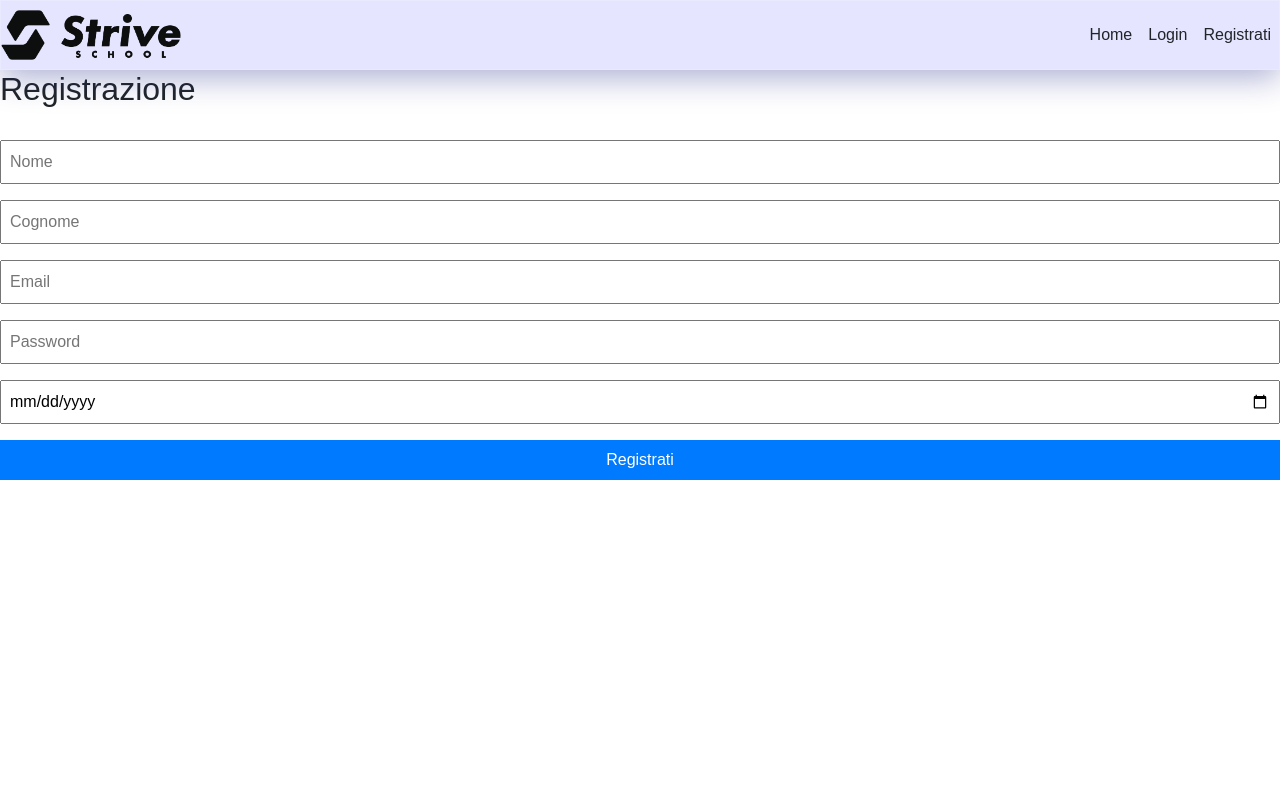
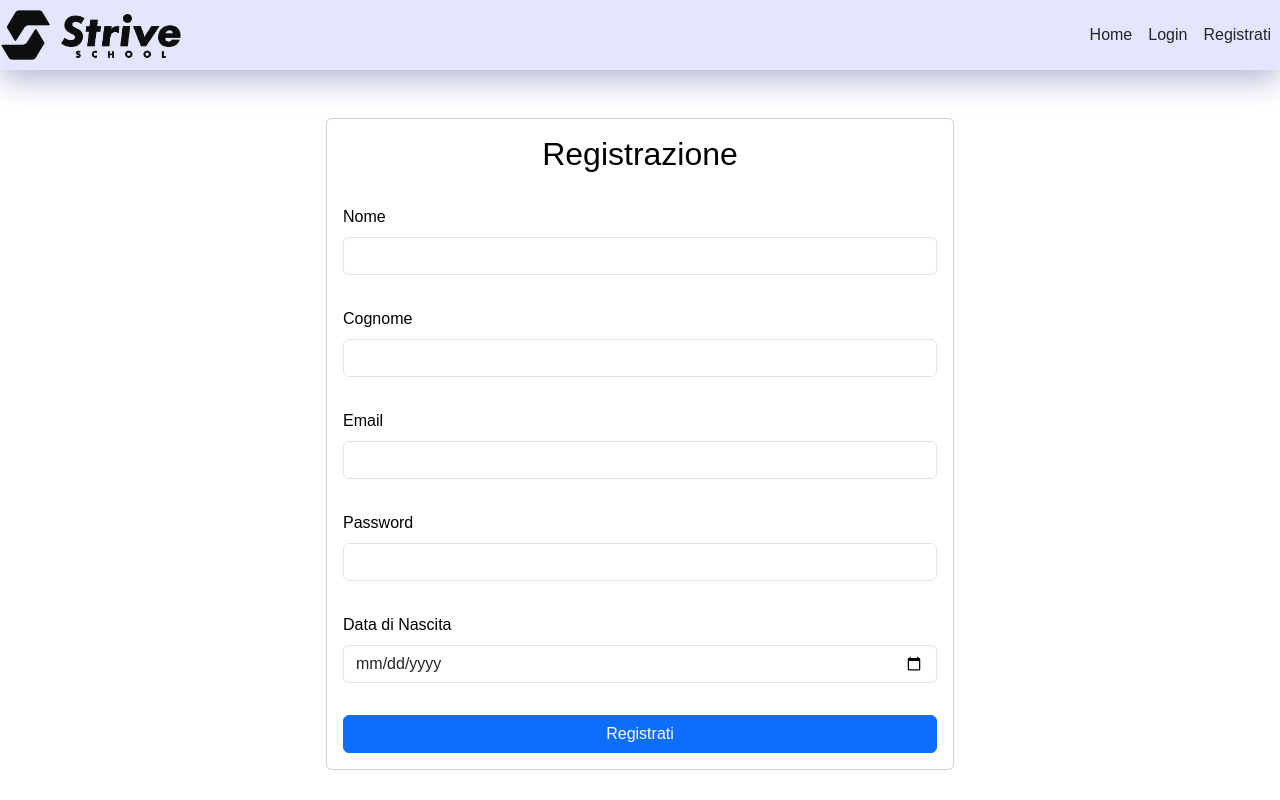
Before and after one commit to 4ntonino/MernBlog---Progetto-Finale, a React (Vite) app in the folder frontend/: page /register in a window 1280 px wide. Built offline with nearby package versions, Linux system fonts and the light colour scheme.

Commit message:
modifiche minori

```diff
--- a/frontend/src/pages/CreatePost.jsx
+++ b/frontend/src/pages/CreatePost.jsx
@@ -1,18 +1,10 @@
-
-// Importa useNavigate da react-router-dom per la navigazione programmatica
+import React, { useState, useEffect } from "react";
 import { useNavigate } from "react-router-dom";
-// Importo la funzione createPost dal mio file services/api
-
-// Importa il file CSS per gli stili specifici di questo componente
-import { useState, useEffect } from "react";
-
 import { createPost, getMe } from "../services/api";
-
-
-import "./CreatePost.css";
+import { Container, Row, Col, Form, Button, Card, Alert, ProgressBar } from 'react-bootstrap';
+import 'bootstrap/dist/css/bootstrap.min.css';
 
 export default function CreatePost() {
-  // Stato per memorizzare i dati del nuovo post
   const [post, setPost] = useState({
     title: "",
     category: "",
@@ -21,12 +13,10 @@ export default function CreatePost() {
     author: "",
   });
 
-  // Nuovo stato per gestire il file di copertina
   const [coverFile, setCoverFile] = useState(null);
-
-  // Hook per la navigazione
+  const [loading, setLoading] = useState(false);
+  const [alert, setAlert] = useState({ show: false, variant: '', message: '' });
   const navigate = useNavigate();
-
 
   useEffect(() => {
     const fetchUserEmail = async () => {
@@ -41,41 +31,27 @@ export default function CreatePost() {
     fetchUserEmail();
   }, [navigate]);
 
-
-
-
-
-
-
-
-  // Gestore per i cambiamenti nei campi del form
   const handleChange = (e) => {
     const { name, value } = e.target;
     if (name === "readTimeValue") {
-      // Gestiamo il "readTime" del post
       setPost({
         ...post,
         readTime: { ...post.readTime, value: parseInt(value) },
       });
     } else {
-      // Aggiornamento generale per gli altri campi
       setPost({ ...post, [name]: value });
     }
   };
 
-  // Nuovo gestore per il cambiamento del file di copertina
   const handleFileChange = (e) => {
     setCoverFile(e.target.files[0]);
   };
 
-  // Gestore per l'invio del form
   const handleSubmit = async (e) => {
     e.preventDefault();
+    setLoading(true);
     try {
-      // Creiamo un oggetto FormData per inviare sia i dati del post che il file
       const formData = new FormData();
-
-      // Aggiungiamo tutti i campi del post al FormData
       Object.keys(post).forEach((key) => {
         if (key === "readTime") {
           formData.append("readTime[value]", post.readTime.value);
@@ -84,102 +60,109 @@ export default function CreatePost() {
           formData.append(key, post[key]);
         }
       });
-
-      // Aggiungiamo il file di copertina se presente
       if (coverFile) {
         formData.append("cover", coverFile);
       }
-
-      // Invia i dati del post al backend
       await createPost(formData);
-      // Naviga alla rotta della home dopo la creazione del post
-      navigate("/");
+      setAlert({ show: true, variant: 'success', message: 'Post creato con successo!' });
+      setTimeout(() => navigate("/"), 2000);
     } catch (error) {
       console.error("Errore nella creazione del post:", error);
+      setAlert({ show: true, variant: 'danger', message: 'Errore nella creazione del post. Riprova.' });
+    } finally {
+      setLoading(false);
     }
   };
 
-  // Template del componente
   return (
-    <div className="container">
-      <h1>Crea un nuovo post</h1>
-      <form onSubmit={handleSubmit} className="create-post-form">
-        {/* Campo per il titolo */}
-        <div className="form-group">
-          <label>Titolo</label>
-          <input
+    <Container className="my-5">
+      <Card className="shadow-lg">
+        <Card.Body>
+          <h1 className="text-center mb-4 text-black">Crea un nuovo post</h1>
+          {alert.show && (
+            <Alert variant={alert.variant} onClose={() => setAlert({ ...alert, show: false })} dismissible>
+              {alert.message}
+            </Alert>
+          )}
+          <Form onSubmit={handleSubmit}>
+            <Row>
+              <Col md={6}>
+                <Form.Group className="mb-3">
+                  <Form.Label className="text-black">Titolo</Form.Label>
+                  <Form.Control
                     type="text"
-            id="title"
                     name="title"
                     value={post.title}
                     onChange={handleChange}
                     required
                   />
-        </div>
-        {/* Campo per la categoria */}
-        <div className="form-group">
-          <label>Categoria</label>
-          <input
+                </Form.Group>
+              </Col>
+              <Col md={6}>
+                <Form.Group className="mb-3">
+                  <Form.Label className="text-black">Categoria</Form.Label>
+                  <Form.Control
                     type="text"
-            id="category"
                     name="category"
                     value={post.category}
                     onChange={handleChange}
                     required
                   />
-        </div>
-        {/* Campo per il contenuto HTML */}
-        <div className="form-group">
-          <label>Contenuto</label>
-          <textarea
-            id="content"
+                </Form.Group>
+              </Col>
+            </Row>
+            <Form.Group className="mb-3">
+              <Form.Label className="text-black">Contenuto</Form.Label>
+              <Form.Control
+                as="textarea"
+                rows={5}
                 name="content"
                 value={post.content}
                 onChange={handleChange}
                 required
               />
-        </div>
-        {/* Campo per l'upload del file di copertina */}
-        <div className="form-group">
-          <label>Immagine di copertina</label>
-          <input
+            </Form.Group>
+            <Row>
+              <Col md={6}>
+                <Form.Group className="mb-3">
+                  <Form.Label className="text-black">Immagine di copertina</Form.Label>
+                  <Form.Control
                     type="file"
-            id="cover"
                     name="cover"
                     onChange={handleFileChange}
                     required
                   />
-        </div>
-        {/* Campo per il tempo di lettura */}
-        <div className="form-group">
-          <label>Tempo di lettura (minuti)</label>
-          <input
+                </Form.Group>
+              </Col>
+              <Col md={6}>
+                <Form.Group className="mb-3">
+                  <Form.Label className="text-black">Tempo di lettura (minuti)</Form.Label>
+                  <Form.Control
                     type="number"
-            id="readTimeValue"
                     name="readTimeValue"
                     value={post.readTime.value}
                     onChange={handleChange}
                     required
                   />
-        </div>
-        {/* Campo per l'email dell'autore */}
-        <div className="form-group">
-          <label>Email autore</label>
-          <input
+                </Form.Group>
+              </Col>
+            </Row>
+            <Form.Group className="mb-3">
+              <Form.Label className="text-black">Email autore</Form.Label>
+              <Form.Control
                 type="email"
-            id="author"
                 name="author"
                 value={post.author}
-            // onChange={handleChange}
                 readOnly
-
               />
-        </div>
-        {/* Pulsante di invio */}
-        <button type="submit" className="submit-button">
-          Crea il post
-        </button>
-      </form>
-    </div>
+            </Form.Group>
+            <Button variant="primary" type="submit" className="w-100" disabled={loading}>
+              {loading ? 'Creazione in corso...' : 'Crea il post'}
+            </Button>
+          </Form>
+          {loading && <ProgressBar animated now={100} className="mt-3" />}
+        </Card.Body>
+      </Card>
+    </Container>
   );
 }
--- a/frontend/src/pages/Register.jsx
+++ b/frontend/src/pages/Register.jsx
@@ -1,9 +1,10 @@
-import { useState } from "react"; // Importa il hook useState da React per gestire lo stato del componente
-import { useNavigate } from "react-router-dom"; // Importa useNavigate da react-router-dom per navigare tra le pagine
-import { registerUser } from "../services/api"; // Importa la funzione registerUser dal file api.js per effettuare la registrazione
+import React, { useState } from "react";
+import { useNavigate } from "react-router-dom";
+import { registerUser } from "../services/api";
+import { Container, Row, Col, Form, Button, Card, Alert } from 'react-bootstrap';
+import 'bootstrap/dist/css/bootstrap.min.css';
 
 export default function Register() {
-  // Definisce lo stato del form con useState, inizializzato con campi vuoti
   const [formData, setFormData] = useState({
     nome: "",
     cognome: "",
@@ -12,67 +13,98 @@ export default function Register() {
     dataDiNascita: "",
   });
 
-  const navigate = useNavigate(); // Inizializza useNavigate per poter navigare programmaticamente
+  const [showAlert, setShowAlert] = useState(false);
+  const [alertVariant, setAlertVariant] = useState('success');
+  const [alertMessage, setAlertMessage] = useState('');
 
-  // Gestore per aggiornare lo stato quando i campi del form cambiano
+  const navigate = useNavigate();
+
   const handleChange = (e) => {
-    // Aggiorna il campo corrispondente nello stato con il valore attuale dell'input
     setFormData({ ...formData, [e.target.name]: e.target.value });
   };
 
-  // Gestore per la sottomissione del form
   const handleSubmit = async (e) => {
-    e.preventDefault(); // Previene il comportamento predefinito del form di ricaricare la pagina
+    e.preventDefault();
     try {
-      await registerUser(formData); // Chiama la funzione registerUser con i dati del form
-      alert("Registrazione avvenuta con successo!"); // Mostra un messaggio di successo
-      navigate("/login"); // Naviga alla pagina di login dopo la registrazione
+      await registerUser(formData);
+      setAlertVariant('success');
+      setAlertMessage('Registrazione avvenuta con successo!');
+      setShowAlert(true);
+      setTimeout(() => navigate("/login"), 2000);
     } catch (error) {
-      console.error("Errore durante la registrazione:", error); // Logga l'errore in console
-      alert("Errore durante la registrazione. Riprova."); // Mostra un messaggio di errore
+      console.error("Errore durante la registrazione:", error);
+      setAlertVariant('danger');
+      setAlertMessage('Errore durante la registrazione. Riprova.');
+      setShowAlert(true);
     }
   };
 
   return (
-    <div className="container">
-      <h2>Registrazione</h2>
-      <form onSubmit={handleSubmit}>
-        <input
+    <Container className="mt-5">
+      <Row className="justify-content-md-center">
+        <Col md={6}>
+          <Card>
+            <Card.Body>
+              <h2 className="text-center mb-4 text-black">Registrazione</h2>
+              {showAlert && (
+                <Alert variant={alertVariant} onClose={() => setShowAlert(false)} dismissible>
+                  {alertMessage}
+                </Alert>
+              )}
+              <Form onSubmit={handleSubmit}>
+                <Form.Group className="mb-3">
+                  <Form.Label className="text-black">Nome</Form.Label>
+                  <Form.Control
                     type="text"
                     name="nome"
-          placeholder="Nome"
                     onChange={handleChange}
                     required
                   />
-        <input
+                </Form.Group>
+                <Form.Group className="mb-3">
+                  <Form.Label className="text-black">Cognome</Form.Label>
+                  <Form.Control
                     type="text"
                     name="cognome"
-          placeholder="Cognome"
                     onChange={handleChange}
                     required
                   />
-        <input
+                </Form.Group>
+                <Form.Group className="mb-3">
+                  <Form.Label className="text-black">Email</Form.Label>
+                  <Form.Control
                     type="email"
                     name="email"
-          placeholder="Email"
                     onChange={handleChange}
                     required
                   />
-        <input
+                </Form.Group>
+                <Form.Group className="mb-3">
+                  <Form.Label className="text-black">Password</Form.Label>
+                  <Form.Control
                     type="password"
                     name="password"
-          placeholder="Password"
                     onChange={handleChange}
                     required
                   />
-        <input
+                </Form.Group>
+                <Form.Group className="mb-3">
+                  <Form.Label className="text-black">Data di Nascita</Form.Label>
+                  <Form.Control
                     type="date"
                     name="dataDiNascita"
                     onChange={handleChange}
                     required
                   />
-        <button type="submit">Registrati</button>
-      </form>
-    </div>
+                </Form.Group>
+                <Button variant="primary" type="submit" className="w-100">
+                  Registrati
+                </Button>
+              </Form>
+            </Card.Body>
+          </Card>
+        </Col>
+      </Row>
+    </Container>
   );
 }
```
Lines whose indentation alone changed are shown as unchanged.
